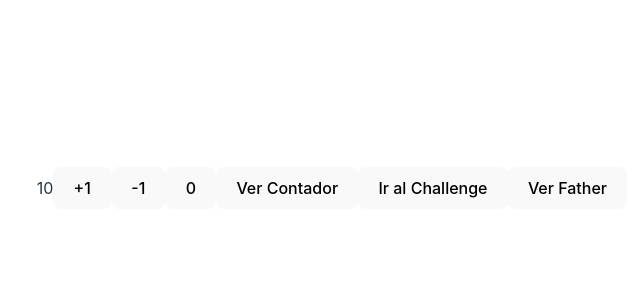
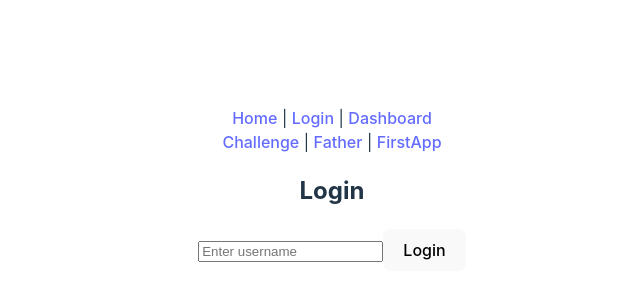
Before and after one commit to Juanjojhon2005/Estructuras2, a React (Vite) app: page /login in a window 1280 px wide. Shown: the part 212-512 px from the top of the page, without its empty margins (308-948 px from the left). Built offline with nearby package versions, Linux system fonts and the light colour scheme.

Commit message:
Challenge 6

```diff
--- a/package.json
+++ b/package.json
@@ -13,6 +13,7 @@
     "prop": "^0.1.1",
     "react": "^19.0.0",
     "react-dom": "^19.0.0",
+    "react-router-dom": "^7.2.0",
     "types": "^0.1.1"
   },
   "devDependencies": {
--- a/src/App.jsx
+++ b/src/App.jsx
@@ -1,21 +1,29 @@
-import React, { useState } from 'react';
-import FirstApp from './FirstApp';
-import Challenge from './Challenge';
-import Father from './father';
+import { Routes, Route, Link } from "react-router-dom";
+import { AuthProvider } from "./AuthContext";
+import PrivateRoute from "./PrivateRoute";
+import Login from "./Login";
+import Dashboard from "./Dashboard";
+import FirstApp from "./FirstApp";
+import Challenge from "./Challenge";
+import Father from "./Father";
 
 function App() {
-  const [view, setView] = useState('counter'); // Estado para controlar la vista
-
   return (
-    <div>
-      {view === 'counter' && <FirstApp value={10} />}
-      {view === 'challenge' && <Challenge />}
-      {view === 'father' && <Father />}
-
-      <button onClick={() => setView('counter')}>Ver Contador</button>
-      <button onClick={() => setView('challenge')}>Ir al Challenge</button>
-      <button onClick={() => setView('father')}>Ver Father</button>
-    </div>
+    <AuthProvider>
+      <nav>
+        <Link to="/">Home</Link> | <Link to="/login">Login</Link> | <Link to="/dashboard">Dashboard</Link>
+        <br />
+        <Link to="/Challenge">Challenge</Link> | <Link to="/Father">Father</Link> | <Link to="/FirstApp">FirstApp</Link>
+      </nav>
+      <Routes>
+        <Route path="/" element={<h1>Home Page</h1>} />
+        <Route path="/login" element={<Login />} />
+        <Route path="/dashboard" element={<PrivateRoute><Dashboard /></PrivateRoute>} />
+        <Route path="/Challenge" element={<Challenge />} />
+        <Route path="/FirstApp" element={<FirstApp />} />
+        <Route path="/Father" element={<Father />} />
+      </Routes>
+    </AuthProvider>
   );
 }
 
--- /dev/null
+++ b/src/AuthContext.jsx
@@ -0,0 +1,21 @@
+import { createContext, useState } from "react";
+
+export const AuthContext = createContext();
+
+export const AuthProvider = ({ children }) => {
+  const [user, setUser] = useState(null);
+
+  const login = (username) => {
+    setUser({ name: username });
+  };
+
+  const logout = () => {
+    setUser(null);
+  };
+
+  return (
+    <AuthContext.Provider value={{ user, login, logout }}>
+      {children}
+    </AuthContext.Provider>
+  );
+};
--- /dev/null
+++ b/src/Dashboard.jsx
@@ -0,0 +1,18 @@
+import { useContext } from "react";
+import { AuthContext } from "./AuthContext";
+import { useNavigate } from "react-router-dom";
+
+const Dashboard = () => {
+  const { user, logout } = useContext(AuthContext);
+  const navigate = useNavigate();
+
+  return (
+    <div>
+      <h2>Dashboard</h2>
+      <p>Welcome, {user?.name}!</p>
+      <button onClick={() => { logout(); navigate("/"); }}>Logout</button>
+    </div>
+  );
+};
+
+export default Dashboard;
--- /dev/null
+++ b/src/Login.jsx
@@ -0,0 +1,31 @@
+import { useContext, useState } from "react";
+import { AuthContext } from "./AuthContext";
+import { useNavigate } from "react-router-dom";
+
+const Login = () => {
+  const [username, setUsername] = useState("");
+  const { login } = useContext(AuthContext);
+  const navigate = useNavigate();
+
+  const handleLogin = () => {
+    if (username.trim()) {
+      login(username);
+      navigate("/dashboard");
+    }
+  };
+
+  return (
+    <div>
+      <h2>Login</h2>
+      <input
+        type="text"
+        placeholder="Enter username"
+        value={username}
+        onChange={(e) => setUsername(e.target.value)}
+      />
+      <button onClick={handleLogin}>Login</button>
+    </div>
+  );
+};
+
+export default Login;
--- /dev/null
+++ b/src/PrivateRoute.jsx
@@ -0,0 +1,10 @@
+import { useContext } from "react";
+import { Navigate } from "react-router-dom";
+import { AuthContext } from "./AuthContext";
+
+const PrivateRoute = ({ children }) => {
+  const { user } = useContext(AuthContext);
+  return user ? children : <Navigate to="/login" />;
+};
+
+export default PrivateRoute;
--- a/src/main.jsx
+++ b/src/main.jsx
@@ -2,10 +2,13 @@ import React from 'react';
 import ReactDOM from 'react-dom/client';
 import App from './App.jsx';
 import './index.css';
+import { BrowserRouter } from 'react-router-dom';
 
 
 ReactDOM.createRoot(document.getElementById('root')).render(
   <React.StrictMode>
+    <BrowserRouter>
     <App />
+    </BrowserRouter>
   </React.StrictMode>
 );
```
Also changed, not shown: src/FirstApp.jsx (indentation only), 1 other file (tests, documents, lock files or other folders).
